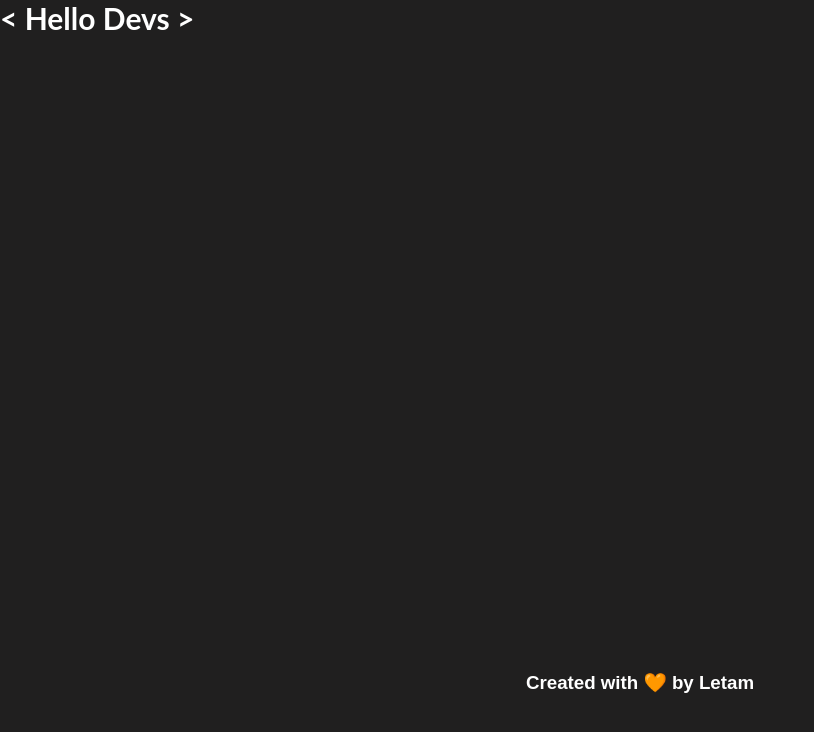
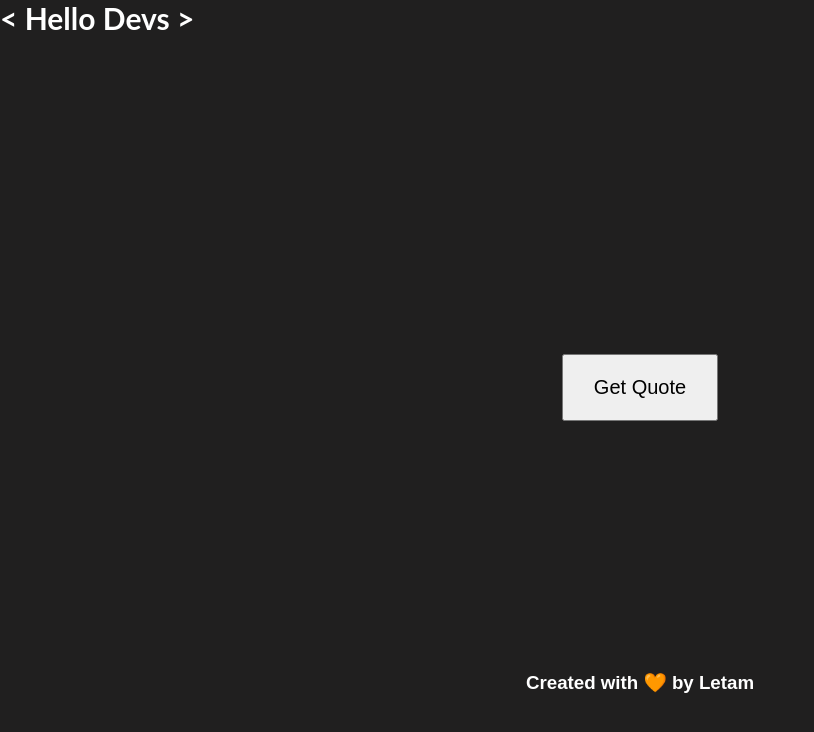
Before and after one commit to Yagazie-davidson/Hello-devs, a plain HTML site: page index.html in a window 1280 px wide. Shown: the whole page, without its empty margins (0-814 px from the left). Drawn offline with Linux system fonts and the light colour scheme; no server answers.

Commit message:
I added the button feature

```diff
--- a/index.html
+++ b/index.html
@@ -14,6 +14,7 @@
     <div id="main" class="main">
         <p id="quoteHead" class="quote"></p>
         <em id="author" class="author"></em>
+        <button onclick="fetchText()" class="getBtn">Get Quote</button>
     </div>
     <footer class="footer">
         <h3>Created with &#129505 by Letam</h3>
--- a/index.js
+++ b/index.js
@@ -8,6 +8,6 @@ async function fetchText() {
     quoteText.innerHTML = '"' + data.en + '"'
     author.textContent = data.author
 }
-fetchText();
+
 
 //{id: '5a9b0b752bad9600044b6fcb', author: 'Danny Hillis', en: 'Computers are the most complex objects we human be…n a fundamental sense they are remarkably simple.'}
--- a/style.css
+++ b/style.css
@@ -25,6 +25,13 @@ body{
     background-color: rgb(32, 31, 31);
     height: 75vh;
 }
+.getBtn{
+    margin-top: 30px;
+    padding: 20px 30px;
+    font-size: 20px;
+    font-family: 'Poppins', sans-serif;
+    cursor: pointer;
+}
 @import url('https://fonts.googleapis.com/css2?family=Poppins:wght@300&display=swap');
 .quote{
     font-family: 'Poppins', sans-serif;
```
